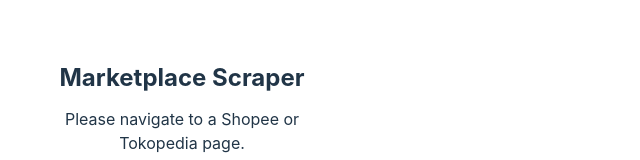
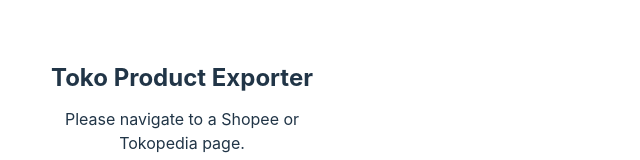
Before and after one commit to shafarizkyf/toko-scrape, a React (Vite) app in the folder chrome-extension/: page / in a window 1280 px wide. Shown: the part 244-404 px from the top of the page, without its empty margins (0-640 px from the left). Built offline with nearby package versions, Linux system fonts and the light colour scheme; no server answers.

Commit message:
renaming

```diff
--- a/chrome-extension/src/App.tsx
+++ b/chrome-extension/src/App.tsx
@@ -104,7 +104,7 @@
 
   return (
     <div className="popup-container">
-      <h1>Marketplace Scraper</h1>
+      <h1>Toko Product Exporter</h1>
       <div className="card">
         {pageType === 'unknown' && (
           <p>Please navigate to a Shopee or Tokopedia page.</p>
```
Also changed, not shown: chrome-extension/manifest.json.
